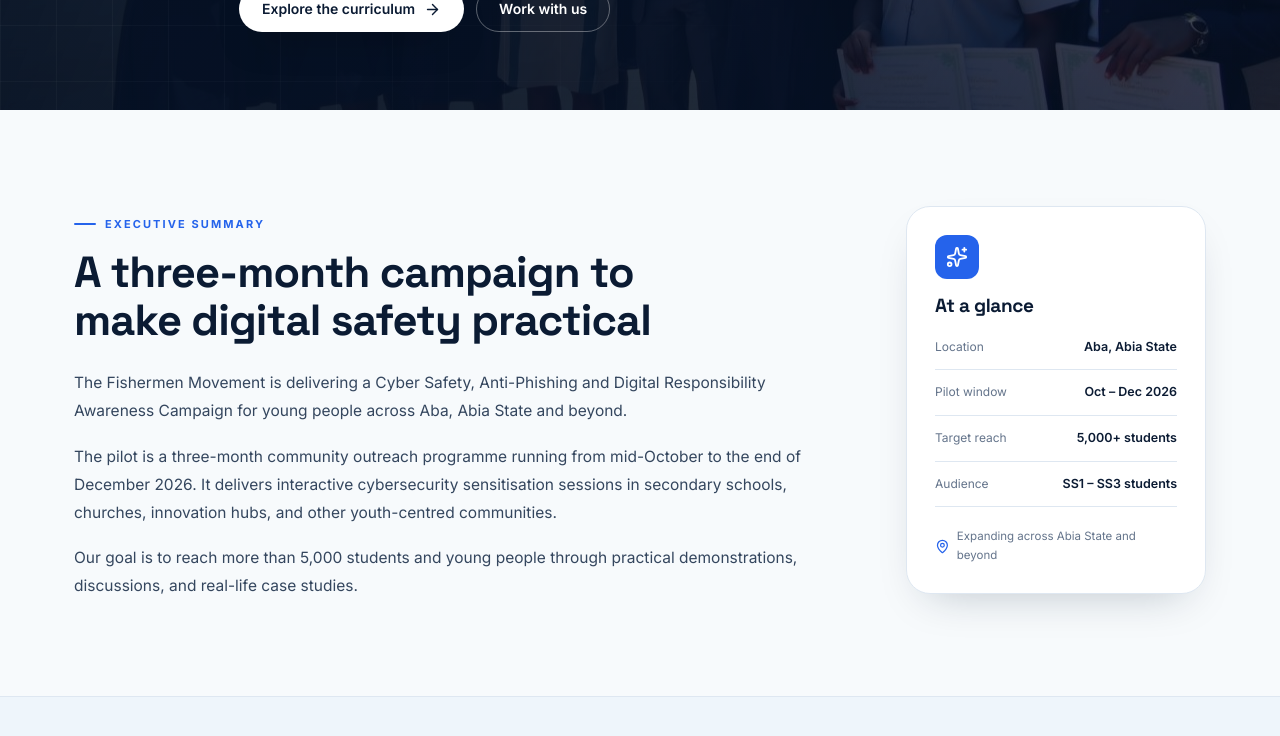
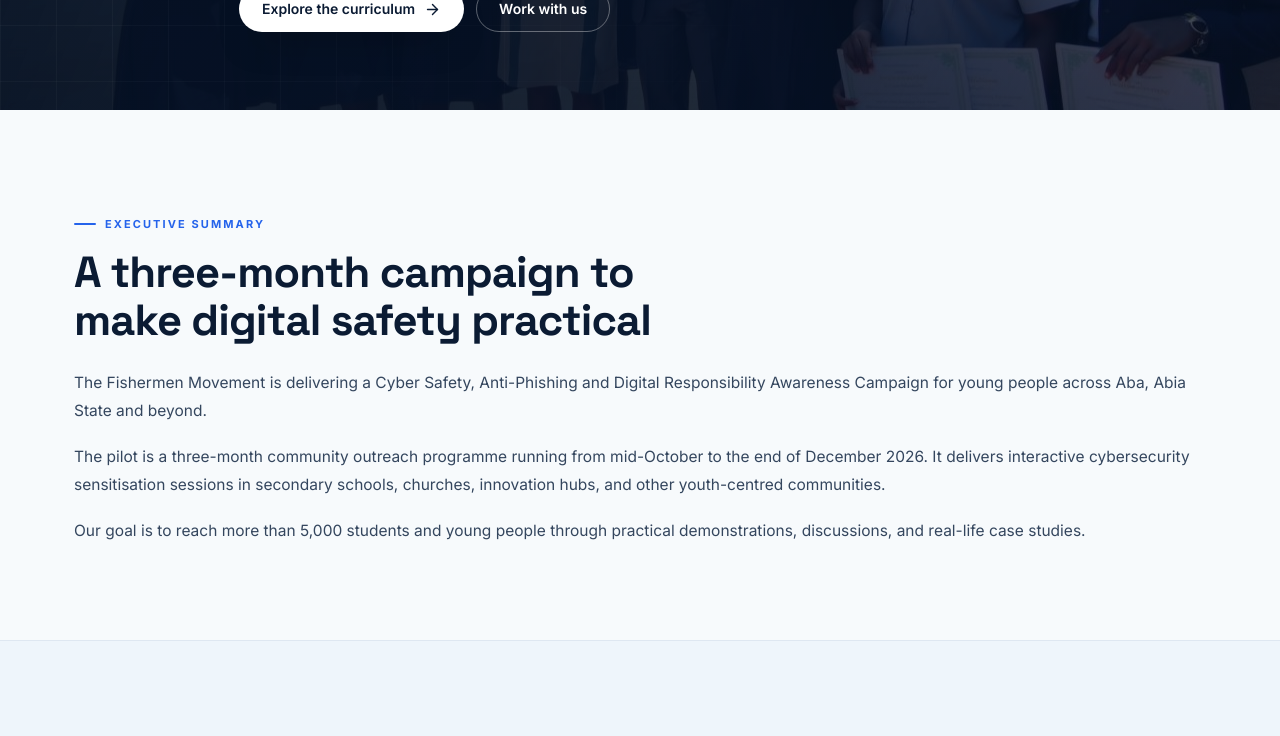
Before and after one commit to armstrongfelix/fishermenmovementng, a React (Vite) app: page /about in a window 1280 px wide. Shown: the part 444-1180 px from the top of the page. Built offline with nearby package versions, Linux system fonts and the light colour scheme.

Commit message:
removed some unneccessary conents

```diff
--- a/src/index.css
+++ b/src/index.css
@@ -1258,78 +1258,12 @@ h4 {
 
 .about-intro {
   display: grid;
-  grid-template-columns: minmax(0, 1.45fr) minmax(300px, 0.55fr);
+  grid-template-columns: minmax(0, 1fr);
   align-items: start;
-  gap: 64px;
 }
 
 .about-intro .section-heading {
   margin-bottom: 24px;
-}
-
-.about-fact-card {
-  position: sticky;
-  top: calc(var(--header-height) + 24px);
-  padding: 28px;
-  border: 1px solid var(--line);
-  border-radius: var(--radius-lg);
-  background: var(--surface);
-  box-shadow: var(--shadow-md);
-}
-
-.about-fact-card__icon {
-  display: inline-flex;
-  align-items: center;
-  justify-content: center;
-  width: 44px;
-  height: 44px;
-  margin-bottom: 16px;
-  border-radius: 12px;
-  background: var(--gradient-primary);
-  color: #fff;
-}
-
-.about-fact-card h3 {
-  font-size: 19px;
-}
-
-.about-fact-card dl {
-  display: grid;
-  gap: 12px;
-  margin: 20px 0;
-}
-
-.about-fact-card dl > div {
-  display: flex;
-  justify-content: space-between;
-  gap: 14px;
-  padding-bottom: 12px;
-  border-bottom: 1px solid var(--line);
-}
-
-.about-fact-card dt {
-  color: var(--muted);
-  font-size: 12px;
-}
-
-.about-fact-card dd {
-  margin: 0;
-  color: var(--ink);
-  font-size: 12.5px;
-  font-weight: 600;
-  text-align: right;
-}
-
-.about-fact-card > p {
-  display: flex;
-  align-items: center;
-  gap: 7px;
-  color: var(--muted);
-  font-size: 11.5px;
-}
-
-.about-fact-card > p svg {
-  color: var(--primary);
 }
 
 .about-split {
@@ -3176,15 +3110,6 @@ h4 {
     gap: 40px;
   }
 
-  .about-intro {
-    grid-template-columns: minmax(0, 1fr);
-    gap: 36px;
-  }
-
-  .about-fact-card {
-    position: static;
-  }
-
   .contact-grid {
     grid-template-columns: minmax(0, 1fr);
   }
--- a/src/pages/About.jsx
+++ b/src/pages/About.jsx
@@ -3,8 +3,6 @@ import {
   BookOpen,
   CheckCircle2,
   GraduationCap,
-  MapPin,
-  Sparkles,
   Users,
 } from "lucide-react";
 import PageHero from "../components/common/PageHero";
@@ -57,34 +55,6 @@ export default function About() {
             </div>
           </div>
 
-          <aside className="about-fact-card">
-            <span className="about-fact-card__icon">
-              <Sparkles size={22} aria-hidden="true" />
-            </span>
-            <h3>At a glance</h3>
-            <dl>
-              <div>
-                <dt>Location</dt>
-                <dd>Aba, Abia State</dd>
-              </div>
-              <div>
-                <dt>Pilot window</dt>
-                <dd>Oct – Dec 2026</dd>
-              </div>
-              <div>
-                <dt>Target reach</dt>
-                <dd>5,000+ students</dd>
-              </div>
-              <div>
-                <dt>Audience</dt>
-                <dd>SS1 – SS3 students</dd>
-              </div>
-            </dl>
-            <p>
-              <MapPin size={15} aria-hidden="true" />
-              Expanding across Abia State and beyond
-            </p>
-          </aside>
         </div>
       </section>
 
```
